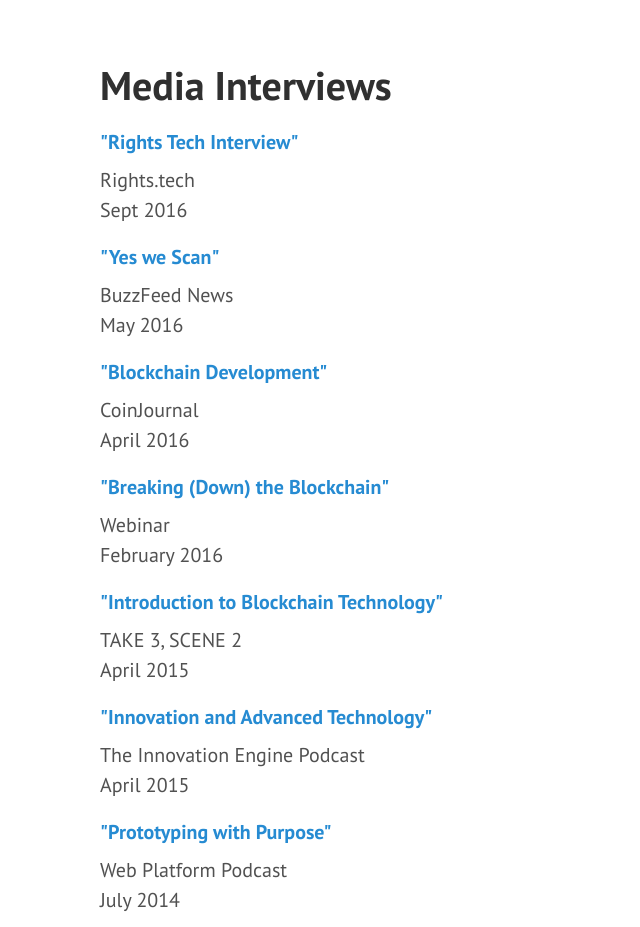
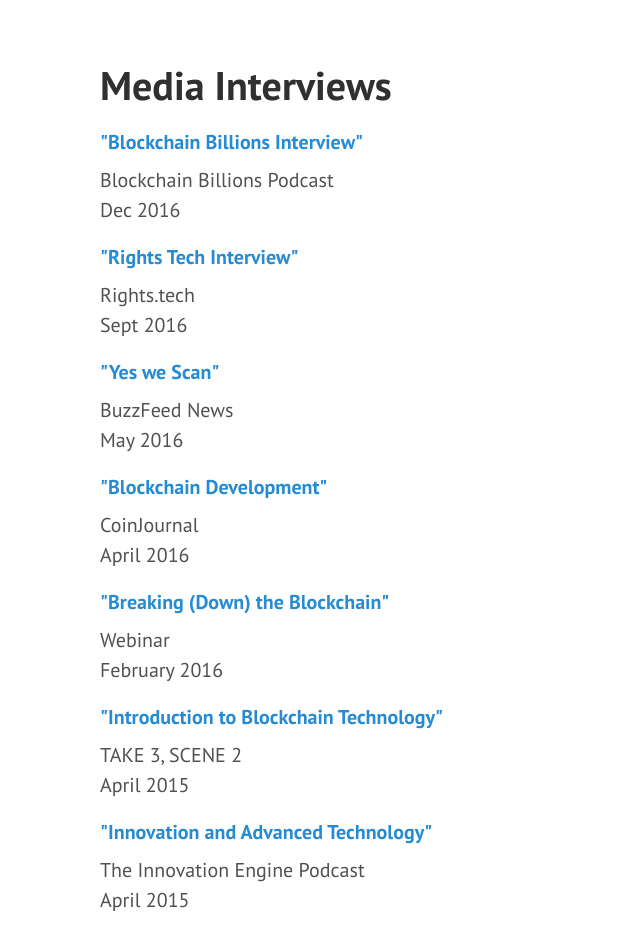
Before and after one commit to adi-ads/adi-ads.github.io, a plain HTML site: page index.html in a window 1280 px wide. Shown: the part 840-1767 px from the top of the page, without its empty margins (0-640 px from the left). Drawn offline with Linux system fonts and the light colour scheme.

Commit message:
Update index.html

```diff
--- a/index.html
+++ b/index.html
@@ -96,6 +96,12 @@
     </h1>
 
     <p>
+      <h4><a href="https://blockchainbillionspodcast.com/2016/12/19/adi-chikara/">"Blockchain Billions Interview"</a></h4>
+      <place>Blockchain Billions Podcast</place> </br>
+      <location>Dec 2016</location>
+    </p>
+
+    <p>
       <h4><a href="https://rights.tech/2016/09/07/adi-chikara/">"Rights Tech Interview"</a></h4>
       <place>Rights.tech</place> </br>
       <location>Sept 2016</location>
```
